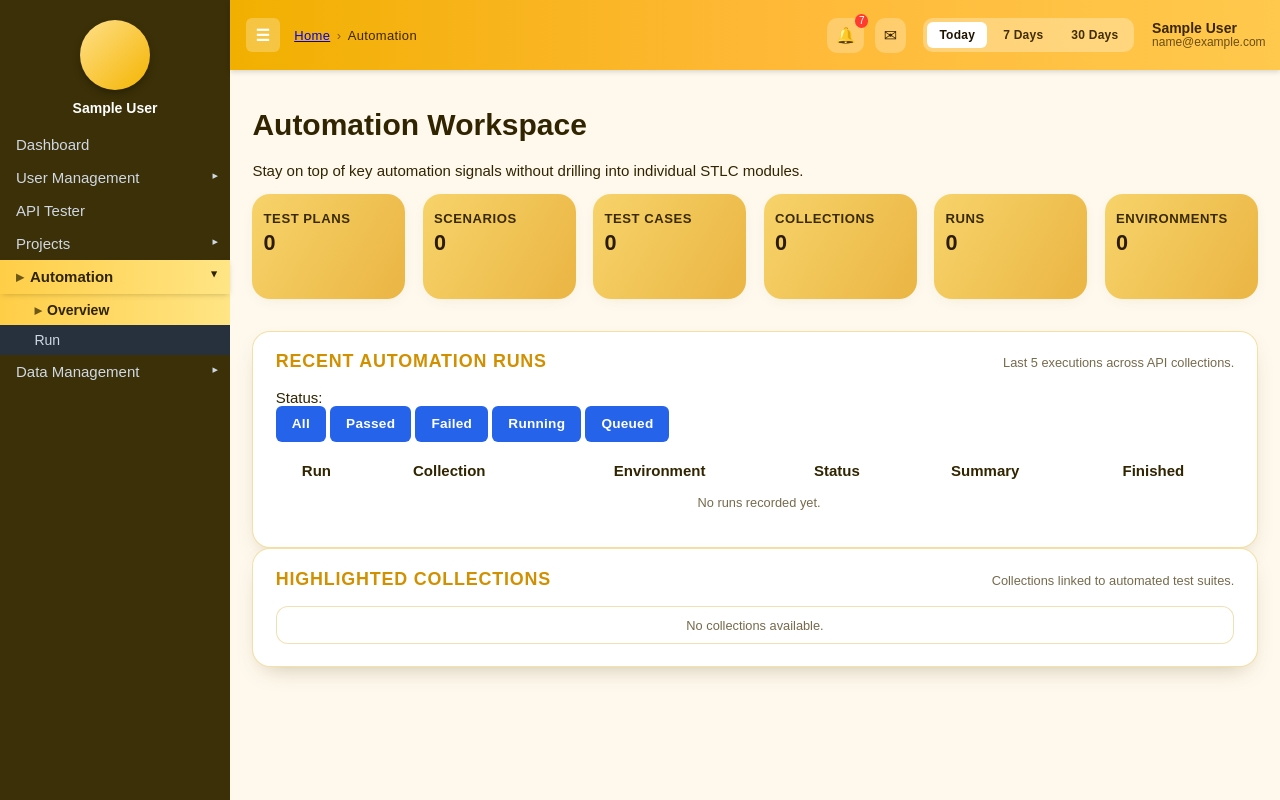
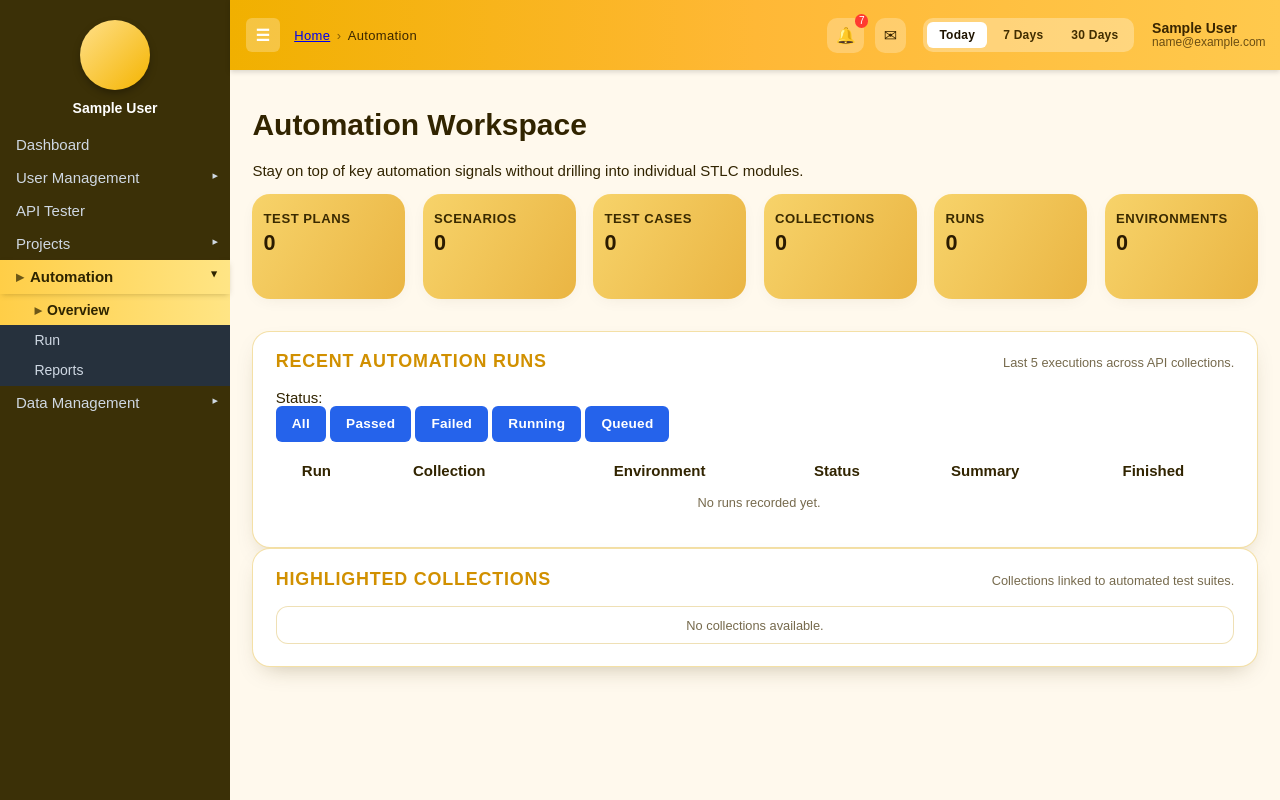
Before and after one commit to dev-fedz/automation, a Django app: page /automation/ in a window 1280 px wide. Run offline with Django 4.2, Linux system fonts and the light colour scheme; the visitor is signed in with stand-in values (Sample User, id 1); data comes from the database, SQL or seed files in the repository; data that the repository does not hold is empty; parts of the project's set-up code (start-up, migrations or seed data) failed here and were passed over.

Commit message:
added report page

```diff
--- a/apps/core/views.py
+++ b/apps/core/views.py
@@ -782,6 +782,23 @@ def automation_run(request):
     return render(request, "core/automation_run.html", context)
 
 
+
+@login_required
+def automation_reports(request):
+    """Render a simple Automation reports page (placeholder).
+
+    This page currently provides a landing area for future reports and basic
+    metrics context so frontend code can attach charts or tables.
+    """
+
+    data = _prepare_automation_data()
+    context = {
+        "initial_metrics": data.get("metrics", {}),
+        "recent_runs": data.get("recent_runs", []),
+    }
+    return render(request, "core/automation_reports.html", context)
+
+
 @login_required
 def automation_test_plans(request):
     data = _prepare_automation_data()
--- a/config/breadcrumbs.py
+++ b/config/breadcrumbs.py
@@ -73,6 +73,7 @@ def build_breadcrumbs(request):
     generic_map = {
         'automation-overview': ('Automation',),
         'automation-run': ('Automation', 'Run'),
+    'automation-reports': ('Automation', 'Reports'),
     'automation-test-plans': ('Projects', 'Project'),
     'data-management-test-modules': ('Projects', 'Modules'),
         'automation-test-scenarios': ('Projects', 'Scenarios'),
--- a/config/urls.py
+++ b/config/urls.py
@@ -73,6 +73,7 @@ urlpatterns = [
 	path('logout/', logout_view, name='logout'),
 	path('automation/', app_views.automation_overview, name='automation-overview'),
 	path('automation/run/', app_views.automation_run, name='automation-run'),
+	path('automation/reports/', app_views.automation_reports, name='automation-reports'),
 	path('automation/test-plans/', app_views.automation_test_plans, name='automation-test-plans'),
 	path('automation/test-scenarios/', app_views.automation_test_scenarios, name='automation-test-scenarios'),
 	path('automation/test-cases/', app_views.automation_test_cases, name='automation-test-cases'),
--- a/web/templates/components/sidebar.html
+++ b/web/templates/components/sidebar.html
@@ -22,6 +22,7 @@
         <ul class="submenu">
             <li class="menu-item" data-menu="automation-overview"><a href="{% url 'automation-overview' %}" data-testid="menu-automation-overview">Overview</a></li>
             <li class="menu-item" data-menu="automation-run"><a href="{% url 'automation-run' %}" data-testid="menu-automation-run">Run</a></li>
+            <li class="menu-item" data-menu="automation-reports"><a href="{% url 'automation-reports' %}" data-testid="menu-automation-reports">Reports</a></li>
         </ul>
     </li>
     <li class="has-submenu" data-menu="data-management">
```
Also changed, not shown: web/templates/core/automation_reports.html (added, +23 -0 lines).
